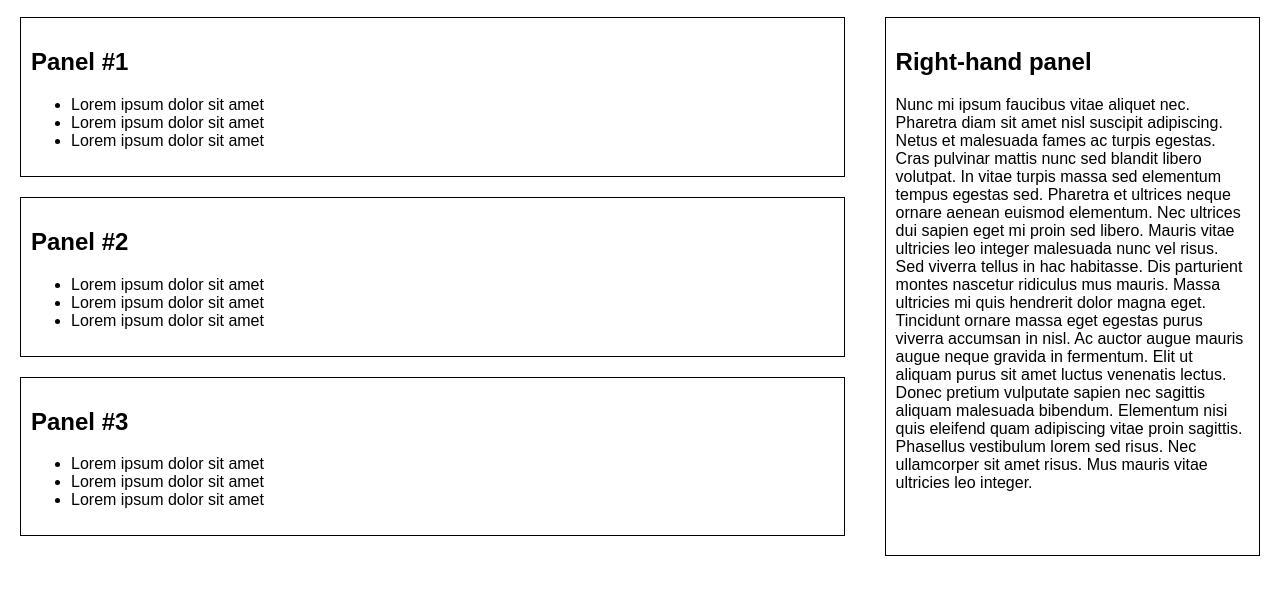
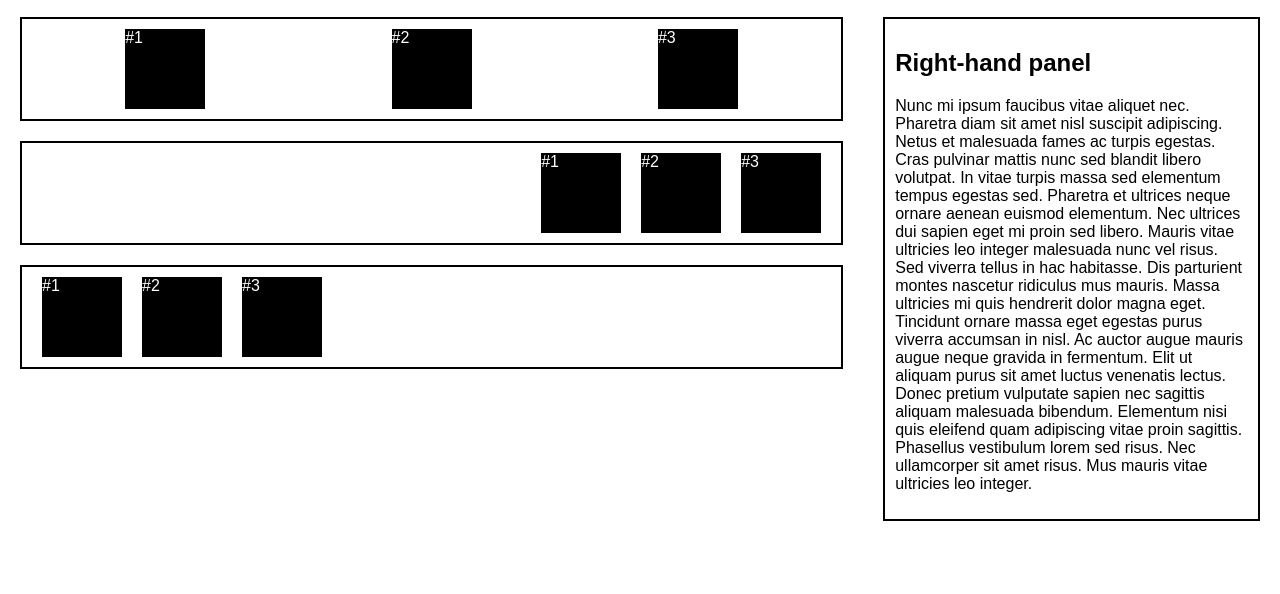
Before and after one commit to chriskokc/flexbox-challenge, a plain HTML site: page index.html in a window 1280 px wide. Shown: the part 56-650 px from the top of the page. Drawn offline with Linux system fonts and the light colour scheme.

Commit message:
started to create the layout.

```diff
--- a/css/styles.css
+++ b/css/styles.css
@@ -30,10 +30,46 @@ a:hover {
     color: white;
 }
 
-.panel {
-    border: 1px solid #000;
+.panel-r {
+    border: 2px solid #000;
     margin-bottom: 20px;
     padding: 10px;
+}
+
+.panel-1 {
+    border: 2px solid #000;
+    margin-bottom: 20px;
+    padding: 10px;
+    display: flex;
+    justify-content: space-around;
+}
+
+.panel-2 {
+    border: 2px solid #000;
+    margin-bottom: 20px;
+    padding: 10px;
+    display: flex;
+    justify-content: flex-end;
+}
+
+.panel-3 {
+    border: 2px solid #000;
+    margin-bottom: 20px;
+    padding: 10px;
+    display: flex;
+    justify-content: flex-start;
+}
+
+.boxes {
+    height: 80px;
+    width: 80px;
+    background-color: #000;
+    margin: 0 10px;
+}
+
+.num-text {
+    color: white;
+    margin-top: 0;
 }
 
 .flex-container {
--- a/index.html
+++ b/index.html
@@ -10,42 +10,51 @@
 <body>
     <div class="topnav">
         <a class="brand" href="">_nology</a>
-        <a class="margin-start" href="">Link #1</a>
-        <a href="">Link #2</a>
-        <a href="">Link #3</a>
+        <a class="margin-start" href="#">Link #1</a>
+        <a href="#">Link #2</a>
+        <a href="#">Link #3</a>
     </div>
 
     <div class="flex-container">
         <div class="left-hand">
-            <div class="panel">
-                <h2>Panel #1</h2>
-                <ul>
-                    <li>Lorem ipsum dolor sit amet</li>
-                    <li>Lorem ipsum dolor sit amet</li>
-                    <li>Lorem ipsum dolor sit amet</li>
-                </ul>
+            <div class="panel-1">
+               <div class="boxes">
+                    <p class="num-text">#1</p>
+               </div>
+               <div class="boxes">
+                    <p class="num-text">#2</p>
+                </div>
+                <div class="boxes">
+                    <p class="num-text">#3</p>
+               </div>
             </div>
 
-            <div class="panel">
-                <h2>Panel #2</h2>
-                <ul>
-                    <li>Lorem ipsum dolor sit amet</li>
-                    <li>Lorem ipsum dolor sit amet</li>
-                    <li>Lorem ipsum dolor sit amet</li>
-                </ul>
+            <div class="panel-2">
+                <div class="boxes">
+                    <p class="num-text">#1</p>
+               </div>
+               <div class="boxes">
+                    <p class="num-text">#2</p>
+                </div>
+                <div class="boxes">
+                    <p class="num-text">#3</p>
+               </div>
             </div>
 
-            <div class="panel">
-                <h2>Panel #3</h2>
-                <ul>
-                    <li>Lorem ipsum dolor sit amet</li>
-                    <li>Lorem ipsum dolor sit amet</li>
-                    <li>Lorem ipsum dolor sit amet</li>
-                </ul>
+            <div class="panel-3">
+                <div class="boxes">
+                    <p class="num-text">#1</p>
+               </div>
+               <div class="boxes">
+                    <p class="num-text">#2</p>
+                </div>
+                <div class="boxes">
+                    <p class="num-text">#3</p>
+               </div>
             </div>
         </div>
 
-        <div class="right-hand panel">
+        <div class="right-hand panel-r">
             <h2>Right-hand panel</h2>
             <p>
                 Nunc mi ipsum faucibus vitae aliquet nec. Pharetra diam sit amet nisl suscipit adipiscing.
```
